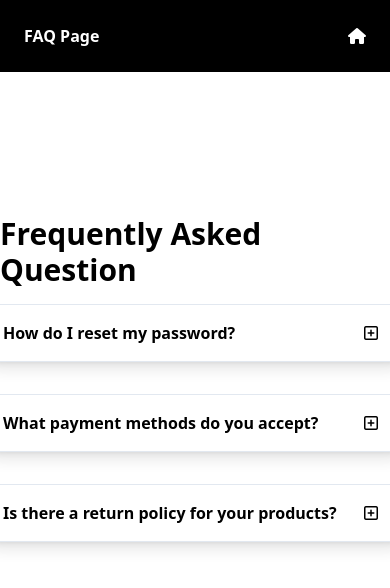
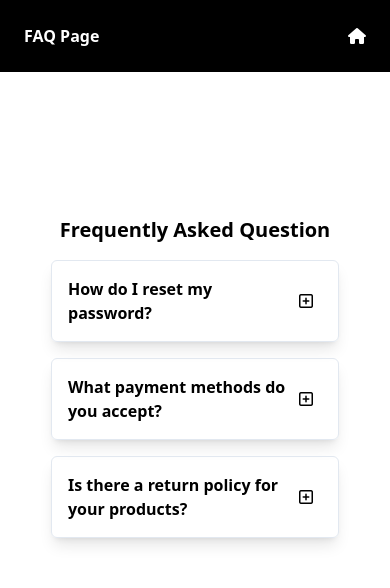
Before and after one commit to fathulfahmy/js-mini-projects, a website: page public/faq-page/index.html in a window 390 px wide. Drawn offline with Linux system fonts and the light colour scheme.

Commit message:
feat: responsive faq page

```diff
--- a/public/faq-page/index.html
+++ b/public/faq-page/index.html
@@ -22,14 +22,15 @@
 			</a>
 		</nav>
 		<main>
-			<div class="flex flex-wrap justify-center mt-36">
-				<h2 class="flex justify-center w-full font-extrabold text-3xl">
+			<div class="mt-36">
+				<h2 class="flex justify-center font-extrabold text-xl sm:text-2xl">
 					Frequently Asked Question
 				</h2>
+				<section class="flex flex-col items-center">
 					<article
-					class="question shadow-lg border-solid border-[1px] border-slate-200 rounded-md p-4 m-4 w-fit"
+						class="question shadow-lg border-solid border-[1px] border-slate-200 rounded-md p-4 mt-4 w-72 sm:w-96"
 					>
-					<div class="inline-flex justify-between w-96">
+						<div class="flex justify-between">
 							<h3 class="font-bold">How do I reset my password?</h3>
 							<button class="expand-btn">
 								<div class="hover:bg-slate-200 rounded-lg w-8 h-6">
@@ -37,16 +38,16 @@
 								</div>
 							</button>
 						</div>
-					<p class="mt-4 w-96 text-justify question-text">
+						<p class="mt-4 text-justify question-text">
 							To reset your password, click on the "Forgot Password" link on the
 							login page. You will receive an email with instructions on how to
 							reset your password.
 						</p>
 					</article>
 					<article
-					class="question shadow-lg border-solid border-[1px] border-slate-200 rounded-md p-4 m-4 w-fit"
+						class="block question shadow-lg border-solid border-[1px] border-slate-200 rounded-md p-4 mt-4 w-72 sm:w-96"
 					>
-					<div class="inline-flex justify-between w-96">
+						<div class="flex justify-between">
 							<h3 class="font-bold">What payment methods do you accept?</h3>
 							<button class="expand-btn">
 								<div class="hover:bg-slate-200 rounded-lg w-8 h-6">
@@ -54,16 +55,16 @@
 								</div>
 							</button>
 						</div>
-					<p class="mt-4 w-96 text-justify question-text">
+						<p class="mt-4 text-justify question-text">
 							We accept major credit and debit cards, such as Visa, MasterCard,
-						and American Express. We also offer payment through PayPal for your
-						convenience.
+							and American Express. We also offer payment through PayPal for
+							your convenience.
 						</p>
 					</article>
 					<article
-					class="question shadow-lg border-solid border-[1px] border-slate-200 rounded-md p-4 m-4 w-fit"
+						class="block question shadow-lg border-solid border-[1px] border-slate-200 rounded-md p-4 mt-4 w-72 sm:w-96"
 					>
-					<div class="inline-flex justify-between w-96">
+						<div class="flex justify-between">
 							<h3 class="font-bold">
 								Is there a return policy for your products?
 							</h3>
@@ -73,13 +74,14 @@
 								</div>
 							</button>
 						</div>
-					<p class="mt-4 w-96 text-justify question-text">
+						<p class="text-justify question-text">
 							Yes, we have a 30-day return policy. If you are not satisfied with
 							your purchase, you can return the item within 30 days for a full
-						refund or exchange. Please review our return policy for more details
-						and instructions on how to initiate a return.
+							refund or exchange. Please review our return policy for more
+							details and instructions on how to initiate a return.
 						</p>
 					</article>
+				</section>
 			</div>
 		</main>
 		<script src="app.js"></script>
```
Also changed, not shown: public/styles.css. Lines whose indentation alone changed are shown as unchanged.
